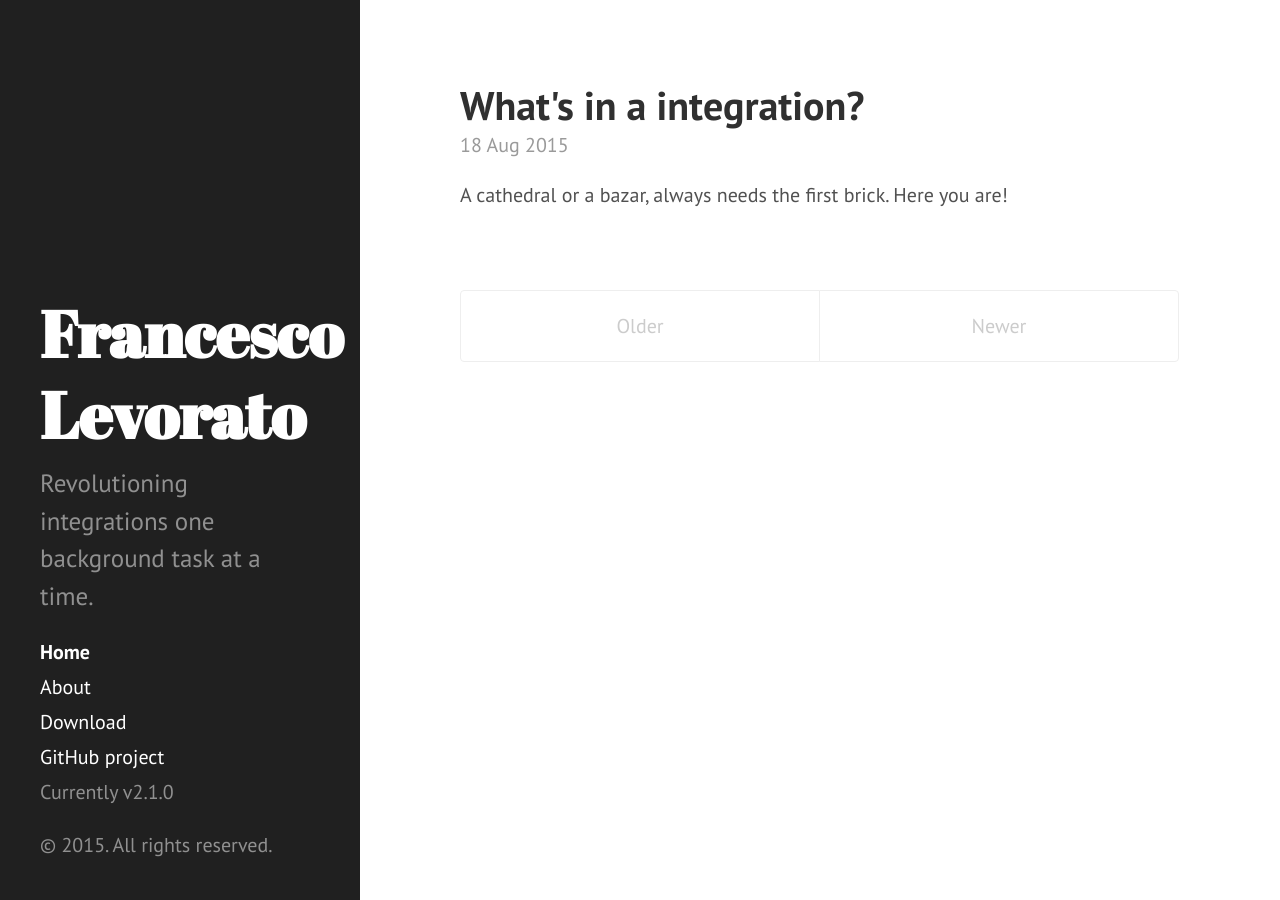
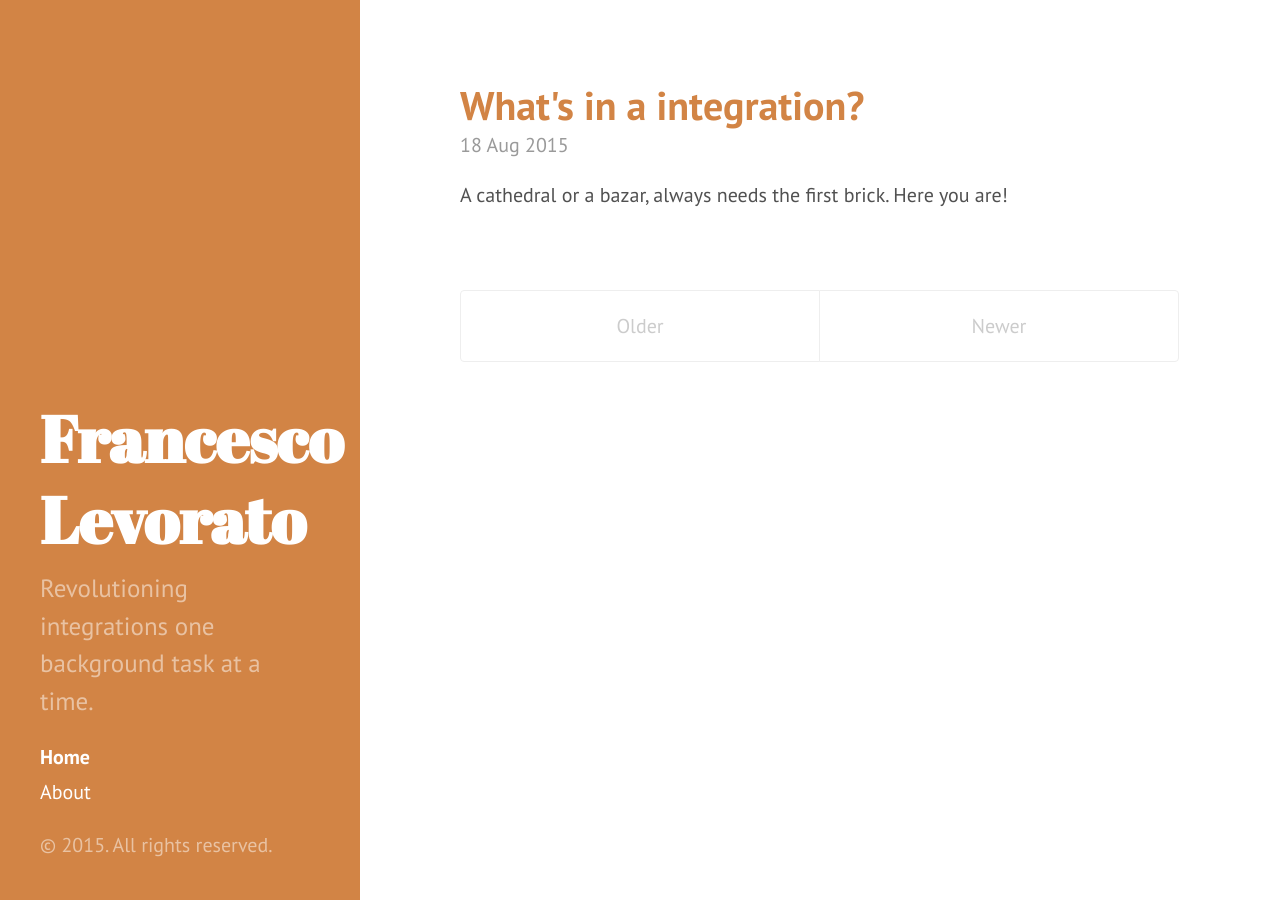
Before and after one commit to flevour/flevour.github.io, a Jekyll site: the page built from index.html, in a window 1280 px wide. Built offline with Jekyll 4.4.1, drawn with Linux system fonts in a browser that asks for light colours; Markdown is read by kramdown in place of the engine named in the settings; the list of posts is cut into pages by our own code.

Commit message:
orange touch

```diff
--- a/_includes/sidebar.html
+++ b/_includes/sidebar.html
@@ -25,10 +25,6 @@
           {% endif %}
         {% endif %}
       {% endfor %}
-
-      <a class="sidebar-nav-item" href="{{ site.github.repo }}/archive/v{{ site.version }}.zip">Download</a>
-      <a class="sidebar-nav-item" href="{{ site.github.repo }}">GitHub project</a>
-      <span class="sidebar-nav-item">Currently v{{ site.version }}</span>
     </nav>
 
     <p>&copy; {{ site.time | date: '%Y' }}. All rights reserved.</p>
--- a/_layouts/default.html
+++ b/_layouts/default.html
@@ -3,7 +3,7 @@
 
   {% include head.html %}
 
-  <body>
+  <body class="theme-base-09">
 
     {% include sidebar.html %}
 
```
